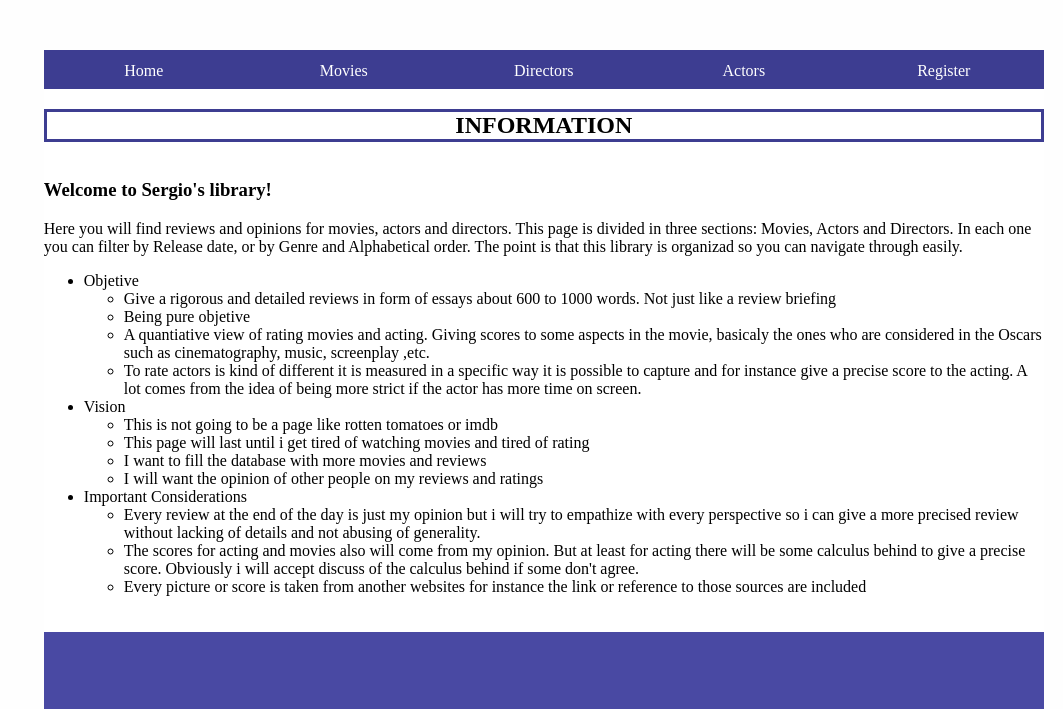
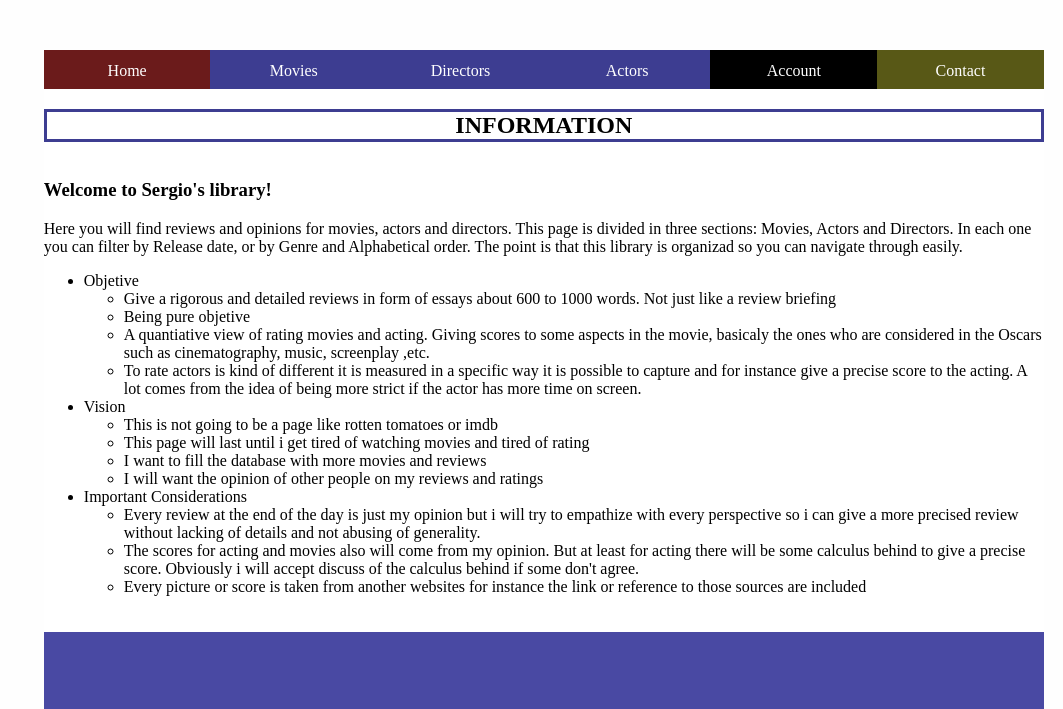
Before and after one commit to Sergio2405/Movies, a Django app: page /blog/ in a window 1280 px wide. Shown: the top 709 px of the page, without its empty margins (217-1280 px from the left). Run offline with Django 3.2, Linux system fonts and the light colour scheme; parts of the project's set-up code (start-up, migrations or seed data) failed here and were passed over.

Commit message:
contact, login & register in navbar dropdown

```diff
--- a/blog/templates/blog/header.html
+++ b/blog/templates/blog/header.html
@@ -33,23 +33,66 @@
     {
         background-color: var(--nav-color);
     }
+
+    .register-content {
+        display: none;
+        background-color: black !important;
+        box-shadow: 0px 8px 16px 0px rgba(0,0,0,0.2);
+        position: relative;
+        color:white
+    }
+
+    .register{
+        background-color:black !important;
+    }
+
+    .register:hover .register-content {
+    display: block;
+    }
+
+    .register:hover a div{
+        background-color: black !important;
+    }
+
+    .register-content div:hover{
+        background-color: var(--page-color);
+    }
+
+    .home{
+        background-color: rgb(107, 27, 27) !important;
+    }
+    .home:hover a div{
+        background-color: rgb(107, 27, 27) !important;
+    }
+
+    .contact{
+        background-color: rgb(88, 88, 22) !important
+    }
+
+    .contact:hover a div{
+        background-color: rgb(88, 88, 22) !important
+    }
+
 </style>
 {% endblock %}
 
 {% block content %}
 <div id = "header">
     <div class="menu">
-        <div>
-            <a href="{% url 'Home' %}">
-                <div>
-                    Home
-                </div>
-            </a>
-        </div>
+        <div class = "home"><a href="{% url 'Home' %}"><div>Home</div></a></div>
         <div><a href="{% url 'Movies' %}"><div>Movies</div></a></div>
         <div><a href="{% url 'Directors' %}"><div>Directors</div></a></div>
         <div><a href="{% url 'Actors' %}"><div>Actors</div></a></div>
-        <div><a href="{% url 'Register' %}"><div>Register</div></a></div>
+        <div class = "register">
+            <a href="{% url 'Register' %}">
+                <div>Account</div>
+            </a>
+            <div class = "register-content">
+                <div><a href="{% url 'Register' %}">Create Account</a></div>
+                <div><a href="{% url 'Login' %}">Login</a></div>
+            </div>
+        </div>
+        <div class = "contact"><a><div>Contact</div></a></div>
     </div>
 </div>
 {% endblock %}
--- a/blog/urls.py
+++ b/blog/urls.py
@@ -9,7 +9,7 @@ urlpatterns = [
     path('directors/<int:pk>', views.directorsdetail,name="DirectorsDetail"),
     path('actors/', views.actors, name = "Actors"),
     path('actors/<int:pk>/', views.actorsdetail,name='ActorsDetail'),
-    path('login/', views.login_user , name = "login"),
+    path('login/', views.login_user , name = "Login"),
     path('register/', views.register_user, name = "Register"),
     # path('api/v1/movie', views.movie_collection),
 ]
```
